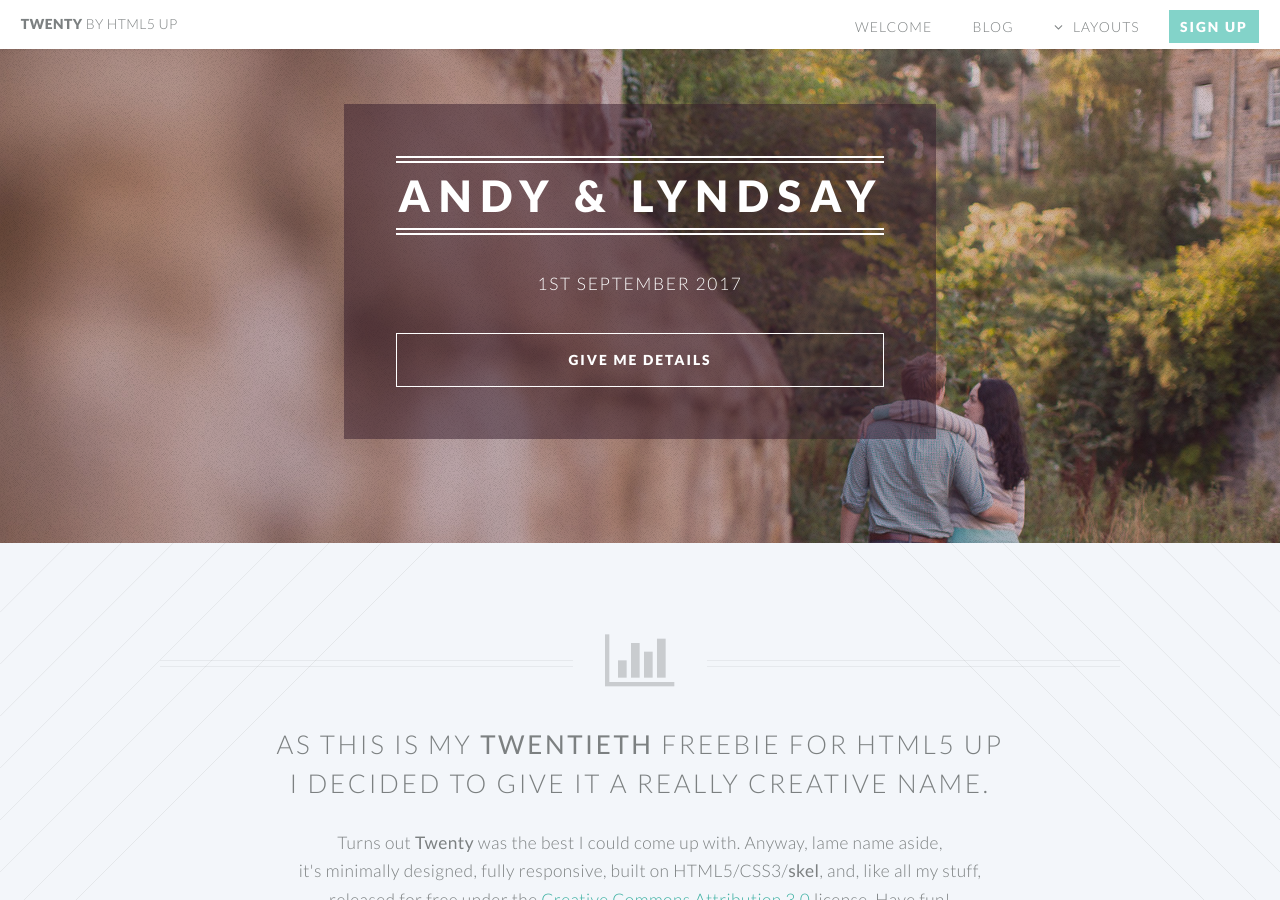
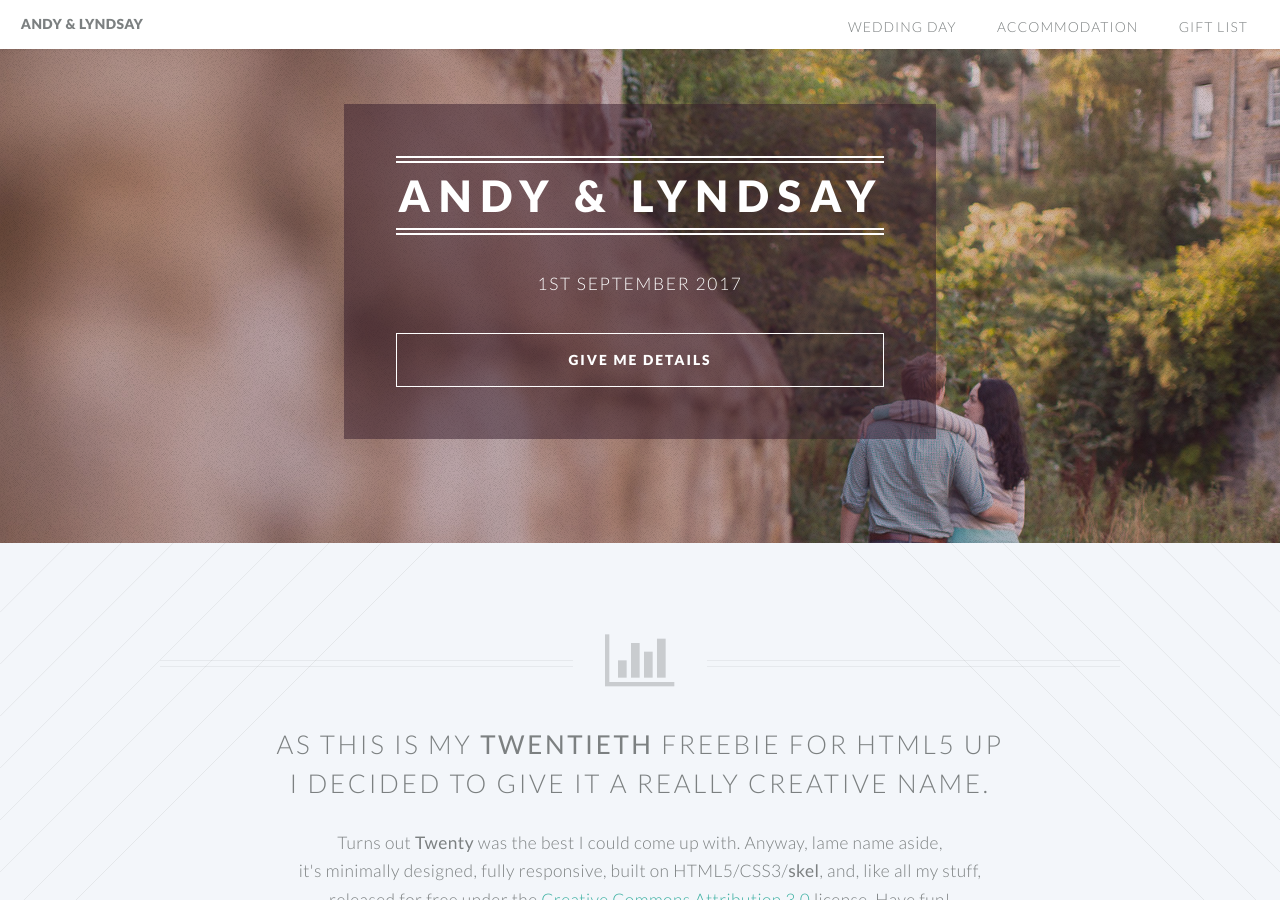
Before and after one commit to aliscott/young-wedding, a Jekyll site: the page built from index.html, in a window 1280 px wide and 900 px high. Built offline with Jekyll 4.4.1, drawn with Linux system fonts in a browser that asks for light colours.

Commit message:
Update header

```diff
--- a/_includes/header.html
+++ b/_includes/header.html
@@ -1,29 +1,10 @@
 <header id="header">
-				<h1 id="logo"><a href="/">Twenty <span>by HTML5 UP</span></a></h1>
+				<h1 id="logo"><a href="/">Andy &amp; Lyndsay</span></a></h1>
 				<nav id="nav">
 					<ul>
-						<li><a href="/">Welcome</a></li>
-                        <li><a href="/blog.html">Blog</a></li>
-						<li class="submenu">
-							<a href="">Layouts</a>
-							<ul>
-								<li><a href="/left-sidebar.html">Left Sidebar</a></li>
-								<li><a href="/right-sidebar.html">Right Sidebar</a></li>
-								<li><a href="/no-sidebar.html">No Sidebar</a></li>
-								<li><a href="/contact.html">Contact</a></li>
-								<li class="submenu">
-									<a href="">Submenu</a>
-									<ul>
-										<li><a href="#">Dolore Sed</a></li>
-										<li><a href="#">Consequat</a></li>
-										<li><a href="#">Lorem Magna</a></li>
-										<li><a href="#">Sed Magna</a></li>
-										<li><a href="#">Ipsum Nisl</a></li>
-									</ul>
-								</li>
-							</ul>
-						</li>
-						<li><a href="#" class="button special">Sign Up</a></li>
+						<li><a href="/">Wedding Day</a></li>
+            <li><a href="/blog.html">Accommodation</a></li>
+            <li><a href="/blog.html">Gift List</a></li>
 					</ul>
 				</nav>
 			</header>
```
